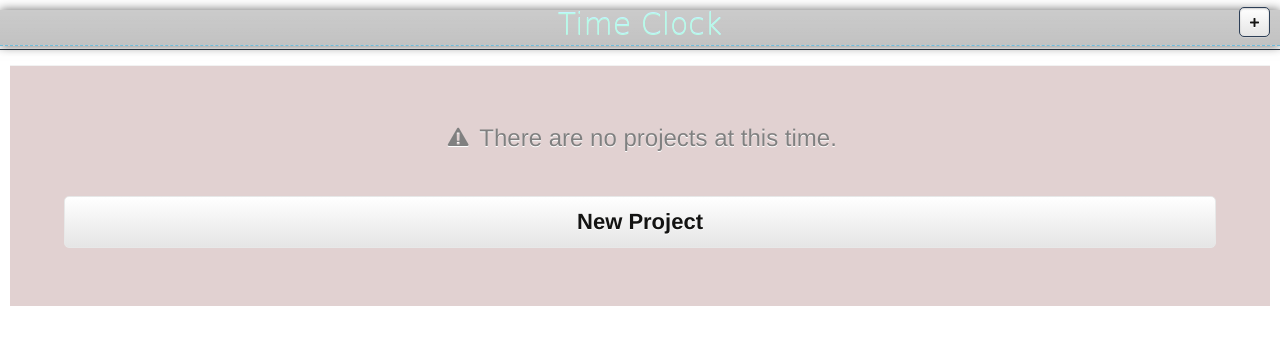
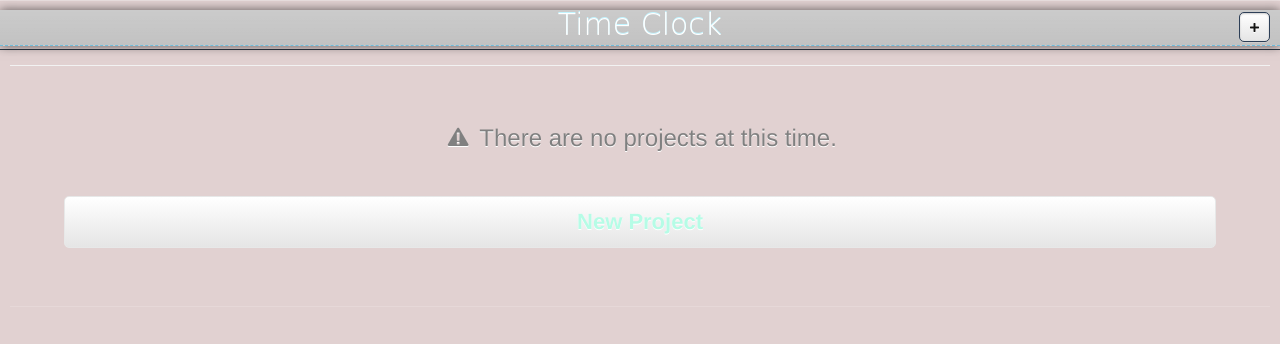
Before and after one commit to serrahtonin/finalProject, a plain HTML site: page index.html in a window 1280 px wide. Drawn offline with nearby package versions, Linux system fonts and the light colour scheme; a web font is replaced by a local one.

```diff
--- a/assets/css/themes/apple.css
+++ b/assets/css/themes/apple.css
@@ -1922,7 +1922,7 @@
   -webkit-box-shadow: rgba(255, 255, 255, 0.3) 0 1px 0 inset;
   box-shadow: rgba(255, 255, 255, 0.3) 0 1px 0 inset;
 }
-#jqt > * { background: white; }
+#jqt > * { background: #e1d1d1; }
 
 #jqt .page.no-border { border: none !important; }
 #jqt .page.no-border > li { border: none; }
@@ -1943,13 +1943,13 @@
 	font-size: 30px;
 	font-family: 'Oleo Script Swash Caps', cursive;
 	line-height: 1em;
-	color: rgb(182, 252, 230);
+	color: rgb(255,255,255);
 	text-shadow: 0 -1px 0 rgb(193, 244, 255);
 	box-shadow: 0 0 10px rgba(0, 0, 0, .6);
 	text-decoration: none;
 }
 
-#jqt .toolbar a { top: 7px; }
+#jqt .toolbar a { top: 12px; }
 
 #jqt .page > li a.button.active,
 #jqt .block.button,
@@ -1967,7 +1967,7 @@
 	box-shadow: none;
 	border: 1px solid rgb(231, 232, 232) !important;
 	margin: .5em;
-	color: rgb(#E1D1D1, #E1D1D1, #E1D1D1) !important;
+	color: rgb(182, 252, 230) !important;
 }
 
 #jqt, h2, h3, h4, h5, h6 { font-family: 'Ubuntu', sans-serif; }
```
